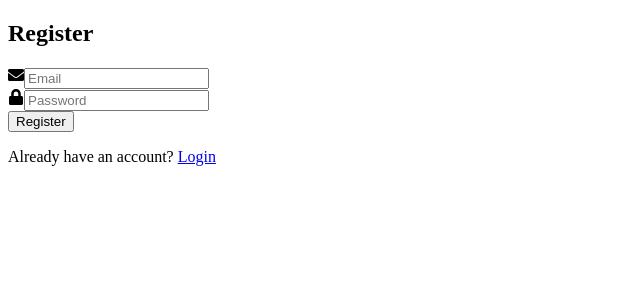
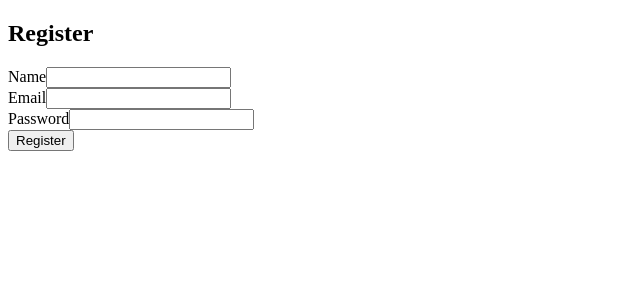
Before and after one commit to AnastasiiaMehei/job, a Next.js app: page /register in a window 1280 px wide. Shown: the top 300 px of the page, without its empty margins (0-640 px from the left). Built offline with nearby package versions, Linux system fonts and the light colour scheme.

Commit message:
RegisterForm

```diff
--- a/src/components/NavBar.tsx
+++ b/src/components/NavBar.tsx
@@ -7,13 +7,13 @@ export default function NavBar() {
     <nav className="bg-gray-100 p-4">
       <div className="flex justify-center space-x-4">
         <Link href="/job-search" className="px-4 py-2 bg-red-500 text-white rounded-lg hover:bg-red-600">
-          Job Search
+          Search jobs
         </Link>
         <Link href="/liked" className="px-4 py-2 bg-red-500 text-white rounded-lg hover:bg-red-600">
-          Liked Jobs
+          Liked jobs
         </Link>
         <Link href="/create-profile" className="px-4 py-2 bg-red-500 text-white rounded-lg hover:bg-red-600">
-          Create Profile
+          Create profile
         </Link>
         <Link href="/jobs" className="px-4 py-2 bg-red-500 text-white rounded-lg hover:bg-red-600">
           Jobs
--- a/src/components/RegisterForm.tsx
+++ b/src/components/RegisterForm.tsx
@@ -1,107 +1,69 @@
-import * as Yup from "yup";
-import { Formik, Form, Field, ErrorMessage } from "formik";
-import Link from "next/link";
-import { FaUser, FaEnvelope, FaLock } from "react-icons/fa";
 import { useRouter } from "next/router";
+import { FormikHelpers } from "formik"; // Якщо ви використовуєте Formik
+
+// Визначаємо інтерфейс для значень форми
+interface RegisterFormValues {
+  name: string;
+  email: string;
+  password: string;
+}
 
 export default function RegisterForm() {
   const router = useRouter();
 
-  const handleSubmit = async (values, actions) => {
+  // Оновлюємо функцію handleSubmit з явними типами
+  const handleSubmit = async (
+    values: RegisterFormValues,
+    actions: FormikHelpers<RegisterFormValues>
+  ) => {
     console.log("Register request payload:", values);
 
     try {
-      const response = await fetch('https://search-job-server-11.onrender.com/auth/register', {
-        method: 'POST',
-        headers: {
-          'Content-Type': 'application/json',
-        },
-        body: JSON.stringify(values),
-      });
-
-      if (!response.ok) {
-        throw new Error('Registration failed');
+      // Логіка для обробки реєстрації
+      // Наприклад, відправка даних на сервер
+    } catch (error) {
+      console.error("Error during registration:", error);
+    } finally {
+      actions.setSubmitting(false);
     }
-
-      const data = await response.json();
-      console.log(data);
-
-      // Redirect to login page after successful registration
-      router.push('/login');
-    } catch (err) {
-      console.error(err);
-    }
-
-    actions.resetForm();
   };
 
-  const validationSchema = Yup.object().shape({
-    email: Yup.string().email("Invalid email").required("Required"),
-    password: Yup.string()
-      .min(6, "Too Short")
-      .max(50, "Too Long")
-      .required("Required"),
-  });
-
   return (
-    <section className="flex justify-center items-center h-screen bg-gray-100">
-      <div className="w-full max-w-md p-8 bg-white rounded-lg shadow-lg">
-        <Formik
-          initialValues={{
-            email: "",
-            password: "",
-          }}
-          validationSchema={validationSchema}
-          onSubmit={handleSubmit}
-        >
-          <Form className="space-y-6">
+    <form onSubmit={handleSubmit} className="space-y-4">
       <h2 className="text-2xl font-bold text-center">Register</h2>
-                      <div className="relative">
-              <FaEnvelope className="absolute top-1/2 left-3 transform -translate-y-1/2 text-gray-400" />
-              <Field
-                className="w-full pl-10 pr-4 py-2 border border-gray-300 rounded-lg focus:outline-none focus:ring-2 focus:ring-blue-500"
+      <div>
+        <label className="block text-gray-700">Name</label>
+        <input
+          type="text"
+          name="name"
+          className="w-full p-2 border border-gray-300 rounded-lg focus:outline-none focus:ring-2 focus:ring-blue-500"
+          required
+        />
+      </div>
+      <div>
+        <label className="block text-gray-700">Email</label>
+        <input
           type="email"
           name="email"
-                placeholder="Email"
-              />
-              <ErrorMessage
-                className="text-red-500 text-sm mt-1"
-                name="email"
-                component="span"
+          className="w-full p-2 border border-gray-300 rounded-lg focus:outline-none focus:ring-2 focus:ring-blue-500"
+          required
         />
       </div>
-            <div className="relative">
-              <FaLock className="absolute top-1/2 left-3 transform -translate-y-1/2 text-gray-400" />
-              <Field
-                className="w-full pl-10 pr-4 py-2 border border-gray-300 rounded-lg focus:outline-none focus:ring-2 focus:ring-blue-500"
+      <div>
+        <label className="block text-gray-700">Password</label>
+        <input
           type="password"
           name="password"
-                placeholder="Password"
-              />
-              <ErrorMessage
-                className="text-red-500 text-sm mt-1"
-                name="password"
-                component="span"
+          className="w-full p-2 border border-gray-300 rounded-lg focus:outline-none focus:ring-2 focus:ring-blue-500"
+          required
         />
       </div>
-
       <button
+        type="submit"
         className="w-full py-2 bg-blue-500 text-white font-bold rounded-lg hover:bg-blue-600 focus:outline-none focus:ring-2 focus:ring-blue-500"
-              type="submit"
       >
         Register
       </button>
-            <div className="text-center">
-              <p className="text-gray-600">
-                Already have an account?{" "}
-                <Link href="/login" className="text-blue-500 hover:underline">
-                  Login
-                </Link>
-              </p>
-            </div>
-          </Form>
-        </Formik>
-      </div>
-    </section>
+    </form>
   );
 }
--- a/src/pages/job-search.tsx
+++ b/src/pages/job-search.tsx
@@ -13,12 +13,10 @@ export default function JobSearchPage() {
 
   return (
     <div className="min-h-screen bg-gray-100">
-      {/* Додаємо навігаційну панель */}
       <NavBar />
 
       <div className="p-8">
         <h1 className="text-3xl font-bold text-center">Job Search</h1>
-        {/* Передаємо функцію onLike як пропс до JobSearchForm */}
         <JobSearchForm onLike={handleLike} />
       </div>
     </div>
--- a/src/pages/jobs.tsx
+++ b/src/pages/jobs.tsx
@@ -35,7 +35,7 @@ export default function JobsPage() {
       }
 
       const data = await response.json();
-      setRecommendedJobs(data.data); // Assuming the API returns an array of jobs in `data.data`
+      setRecommendedJobs(data.data);
     } catch (error) {
       console.error("Error fetching recommended jobs:", error);
     }
@@ -53,10 +53,8 @@ export default function JobsPage() {
       <div className="p-8">
         <h1 className="text-3xl font-bold text-center text-white">Jobs</h1>
 
-        {/* Форма пошуку вакансій */}
         <JobSearchForm onLike={handleLike} />
 
-        {/* Відображення рекомендацій, якщо профіль існує */}
         {profile && (
           <div className="mt-8">
             <h2 className="text-2xl font-bold text-white">Recommended Jobs</h2>
```
Lines whose indentation alone changed are shown as unchanged.
